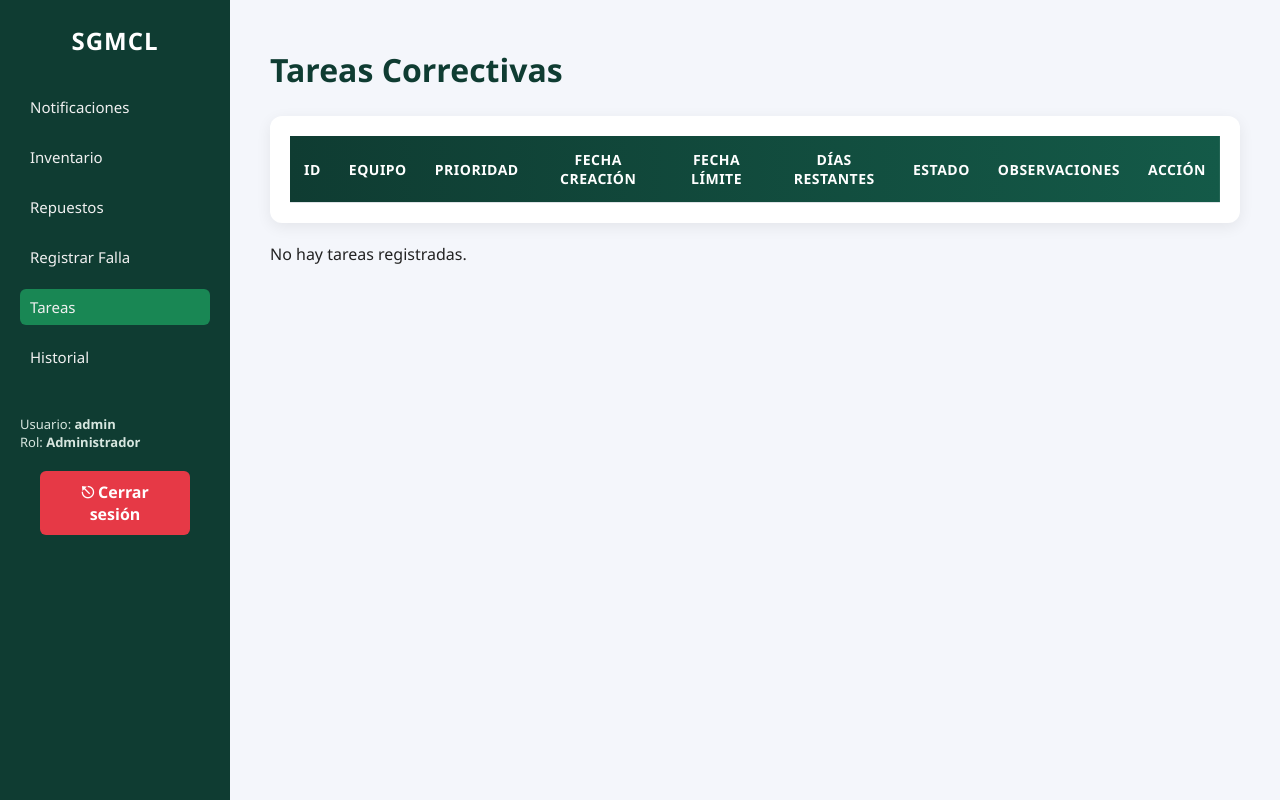
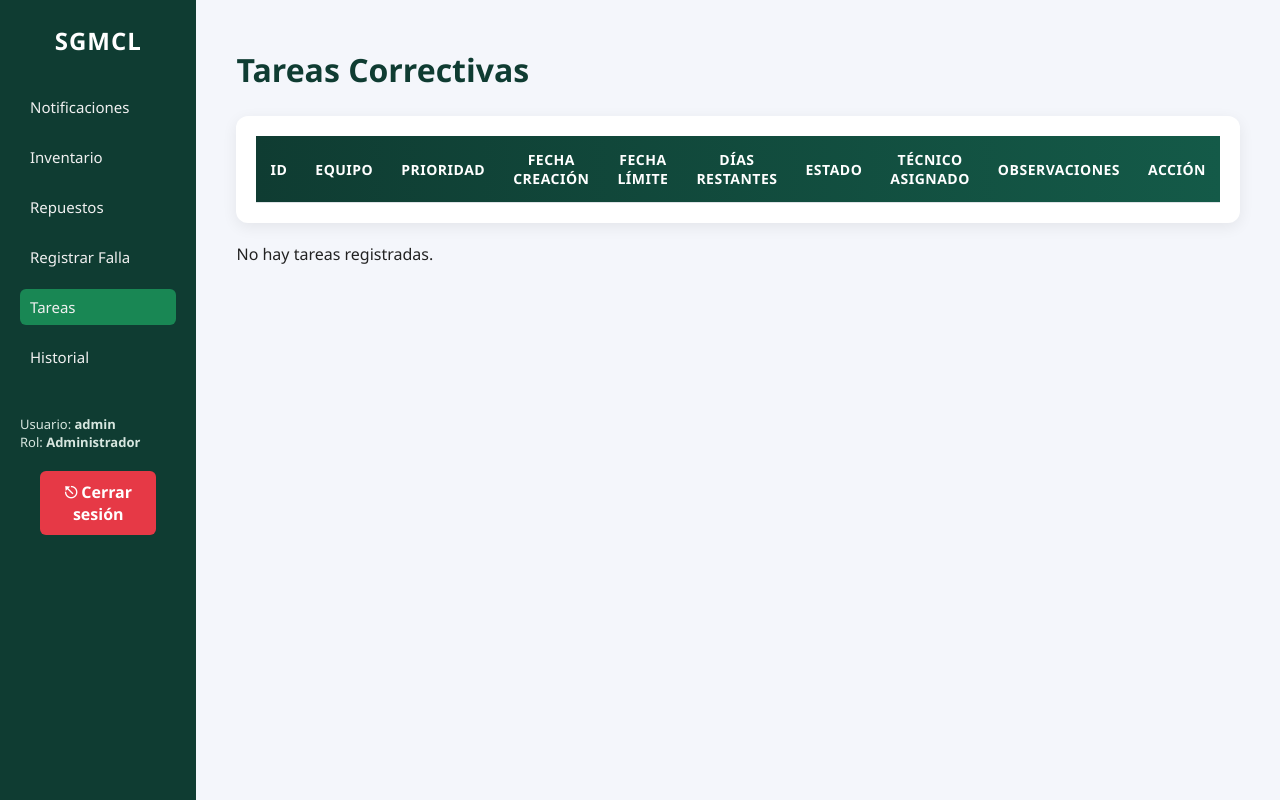
Before and after one commit to EsmeraldaUrbi/Sistema-de-Gesti-n-de-Mantenimiento, a Flask app: page /tareas in a window 1280 px wide. Run offline with Flask 3, Linux system fonts and the light colour scheme; a user stored in the database is signed in; data comes from the database, SQL or seed files in the repository; data that the repository does not hold is empty.

Commit message:
Asignación de tecnico automatica

```diff
--- a/app.py
+++ b/app.py
@@ -129,7 +129,7 @@
 
 
 # ---------------------------------------------------------
-# EDITAR EQUIPO ⭐ NUEVO ⭐
+# EDITAR EQUIPO
 # ---------------------------------------------------------
 @app.route('/equipos/editar/<int:id>', methods=['GET', 'POST'])
 @login_requerido(['Administrador'])
@@ -334,11 +334,40 @@
         dias = 2 if prioridad == 'Alta' else (14 if prioridad == 'Media' else 60)
         fecha_limite = datetime.now() + timedelta(days=dias)
 
+# === ASIGNACIÓN AUTOMÁTICA DE TÉCNICO ===
+
+# Obtener técnicos disponibles
+        cursor.execute("SELECT id FROM usuarios WHERE rol = 'Técnico'")
+        tecnicos = cursor.fetchall()
+
+        id_tecnico_asignado = None
+
+        if tecnicos:
+            # Cargar número de tareas activas por técnico
+            cargas = []
+
+            for t in tecnicos:
+                cursor.execute("""
+                    SELECT COUNT(*) AS total
+                    FROM tareas
+                    WHERE id_tecnico = %s AND estado <> 'Completada'
+                """, (t['id'],))
+                carga = cursor.fetchone()['total']
+                cargas.append((t['id'], carga))
+
+            # Ordenar por menor carga y luego por ID más bajo
+            cargas.sort(key=lambda x: (x[1], x[0]))
+
+            # Seleccionar técnico
+            id_tecnico_asignado = cargas[0][0]
+
+        # Crear tarea con técnico asignado
         cursor.execute("""
-            INSERT INTO tareas (id_falla, prioridad, fecha_limite)
-            VALUES (%s, %s, %s)
-        """, (id_falla, prioridad, fecha_limite))
+            INSERT INTO tareas (id_falla, prioridad, fecha_limite, id_tecnico)
+            VALUES (%s, %s, %s, %s)
+        """, (id_falla, prioridad, fecha_limite, id_tecnico_asignado))
         db.commit()
+
 
         cursor.close()
         return redirect(url_for('registrar_falla'))
@@ -365,12 +394,15 @@
             t.fecha_creacion,
             t.fecha_limite,
             t.estado,
-            t.observaciones
+            t.observaciones,
+            u.nombre AS tecnico
         FROM tareas t
         JOIN fallas f ON t.id_falla = f.id
         JOIN equipos e ON f.id_equipo = e.id
+        LEFT JOIN usuarios u ON t.id_tecnico = u.id
         ORDER BY t.fecha_creacion DESC;
     """)
+
     tareas = cursor.fetchall()
     cursor.close()
 
--- a/templates/tareas.html
+++ b/templates/tareas.html
@@ -14,6 +14,7 @@
                 <th>Fecha límite</th>
                 <th>Días restantes</th>
                 <th>Estado</th>
+                <th style="text-align: center;">Técnico asignado</th>
                 <th>Observaciones</th>
                 <th>Acción</th>
             </tr>
@@ -42,7 +43,6 @@
                             -
                         {% endif %}
                     </td>
-
                     <td>
                         <select name="estado">
                             <option value="Pendiente"   {% if t.estado == 'Pendiente' %}selected{% endif %}>Pendiente</option>
@@ -50,7 +50,7 @@
                             <option value="Completada"  {% if t.estado == 'Completada' %}selected{% endif %}>Completada</option>
                         </select>
                     </td>
-
+                    <td style="text-align: center;">{{ t.tecnico or "Sin asignar" }}</td>
                     <td>
                         <input type="text" name="observaciones" value="{{ t.observaciones or '' }}">
                     </td>
```
